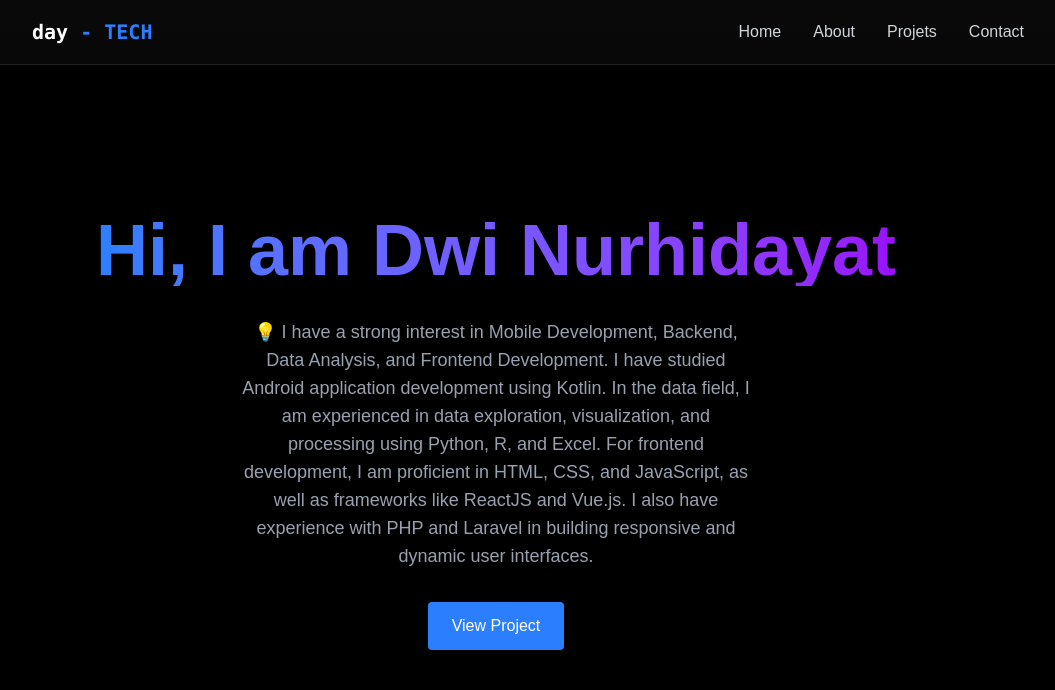
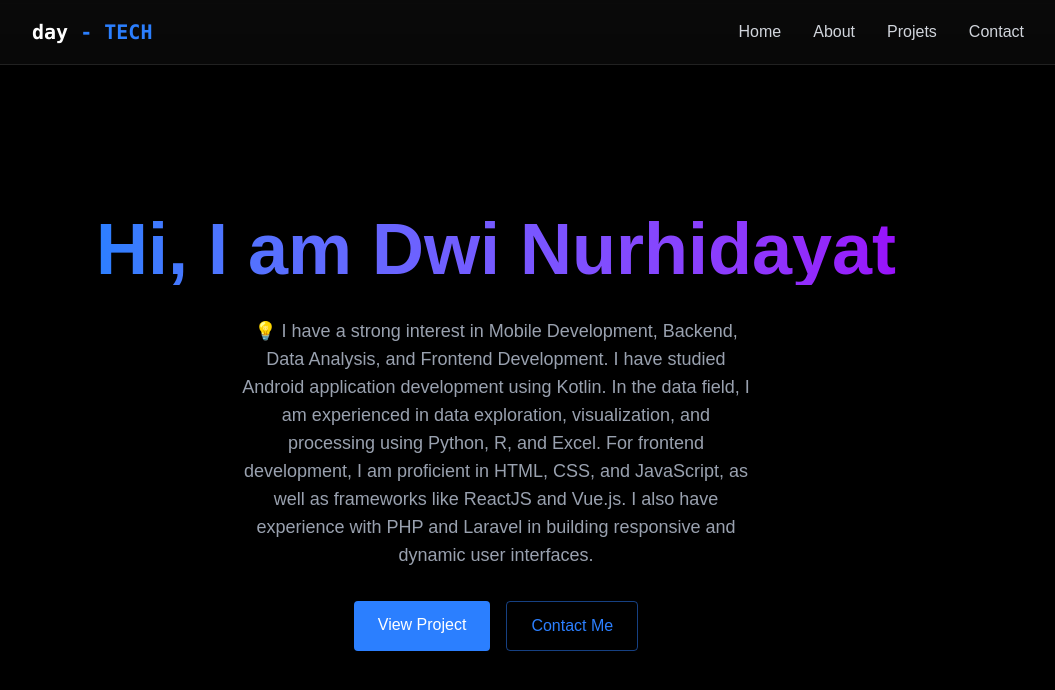
Before and after one commit to nrhdyt3012/react-portfolio, a React (Vite) app: page / in a window 1280 px wide. Shown: the top 690 px of the page, without its empty margins (144-1199 px from the left). Built offline with nearby package versions, Linux system fonts and the light colour scheme.

Commit message:
Home section done

```diff
--- a/src/components/sections/Home.jsx
+++ b/src/components/sections/Home.jsx
@@ -13,6 +13,10 @@
         <a href="#projects" className="bg-blue-500 text-white py-3 px-6 rounded font-medium transition relative overflow-hidden hover:-translate-y-0.5 hover:shadow-[0_0_15px_rgba(59,130,246,0.4)]">
             View Project
         </a>
+         <a href="#contact" className="border border-blue-500/50 text-blue-500 py-3 px-6 rounded font-medium transition-all duration-200
+          hover:-translate-y-0.5 hover:shadow-[0_0_15px_rgba(59,130,246,0.2)] hover:bg-blue-500/10">
+           Contact Me
+        </a>
             </div>
 
     </div>
```
